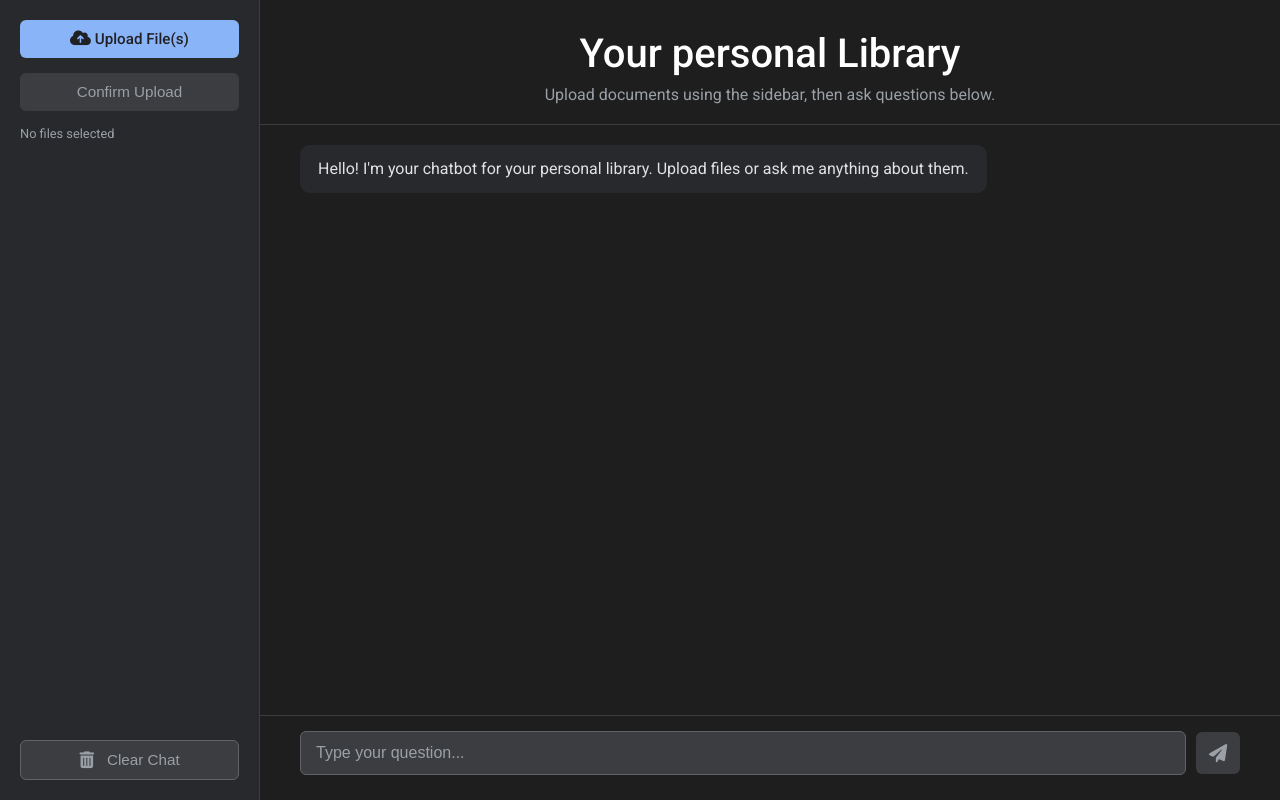
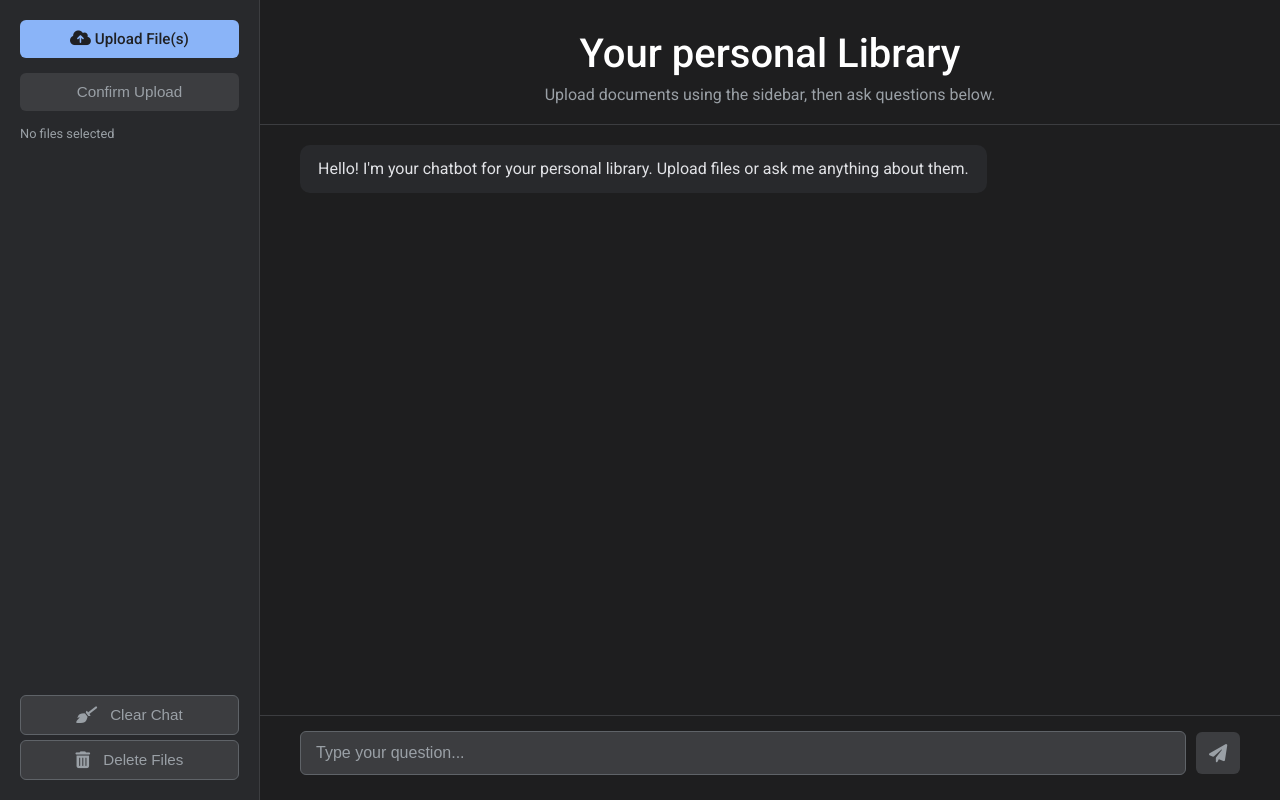
Before and after one commit to nishant-gahlaut/e2e-medical-chatbot-on-custom-data, a Flask app: page / in a window 1280 px wide. Run offline with Flask 3, Linux system fonts and the light colour scheme; parts of the project's set-up code (start-up, migrations or seed data) failed here and were passed over.

Commit message:
Improve UI with separate clear chat and delete files functionality, add upload progress indicator with time estimates

```diff
--- a/app.py
+++ b/app.py
@@ -52,8 +52,19 @@ def upload():
         all_documents = []
         processed_files = []
 
+        # Maximum file size (10MB)
+        MAX_FILE_SIZE = 10 * 1024 * 1024
+
         for file in files:
             if file.filename:
+                # Check file size
+                file.seek(0, os.SEEK_END)
+                file_size = file.tell()
+                file.seek(0)
+
+                if file_size > MAX_FILE_SIZE:
+                    return jsonify({"error": f"File {file.filename} exceeds the 10MB size limit"}), 400
+
                 # Read file bytes
                 file_bytes = file.read()
 
@@ -65,6 +76,11 @@ def upload():
         # Create chunks and embeddings
         _documents = all_documents
         _chunks = create_chunk(_documents)
+
+        # Process in smaller batches if many chunks
+        BATCH_SIZE = 50
+        all_batches = [_chunks[i:i + BATCH_SIZE] for i in range(0, len(_chunks), BATCH_SIZE)]
+
         _embeddings = create_embeddings()
         _index_name = f"medical-docs-{int(time.time())}"
 
@@ -75,8 +91,19 @@ def upload():
             # Index might already exist
             print(f"Index creation error (might already exist): {str(e)}")
 
-        # Create vector store
-        _vector_store = create_pinecone_vector_store(_index_name, _embeddings, _chunks)
+        # Create vector store processing batches to avoid memory issues
+        for i, batch in enumerate(all_batches):
+            if i == 0:
+                # First batch creates the store
+                _vector_store = create_pinecone_vector_store(_index_name, _embeddings, batch)
+            else:
+                # Add subsequent batches
+                PineconeVectorStore.from_documents(
+                    documents=batch,
+                    embedding=_embeddings,
+                    index_name=_index_name,
+                    pinecone_api_key=os.getenv("PINECONE_API_KEY")
+                )
 
         return jsonify({
             "message": "Files processed successfully",
@@ -115,11 +142,20 @@ def chatbot():
 
 @app.route('/reset', methods=['POST'])
 def reset():
-    """Clears chat context and resets Pinecone index."""
+    """Deletes Pinecone indexes and resets server-side resources."""
     global _documents, _chunks, _embeddings, _vector_store, _llm, _index_name
 
     try:
-        # Reset global variables
+        # Delete Pinecone index first (to free up external resources)
+        if _index_name:
+            try:
+                pc = Pinecone(api_key=os.environ.get("PINECONE_API_KEY"))
+                # Only delete our specific index
+                pc.delete_index(_index_name)
+            except Exception as e:
+                print(f"Error deleting Pinecone index: {str(e)}")
+
+        # Reset global variables to free memory
         _documents = None
         _chunks = None
         _embeddings = None
@@ -127,19 +163,23 @@ def reset():
         _llm = None
         _index_name = None
 
-        # Delete Pinecone index
-        try:
-            pc = Pinecone(api_key=os.environ.get("PINECONE_API_KEY"))
-            for index in pc.list_indexes():
-                pc.delete_index(index.name)
-        except Exception as e:
-            print(f"Error deleting Pinecone indexes: {str(e)}")
+        # Force garbage collection
+        import gc
+        gc.collect()
 
-        # No longer cleaning up file system as we're not storing files permanently
-
-        return jsonify({"message": "Chat reset successful"})
+        return jsonify({"message": "Files deleted successfully"})
     except Exception as e:
         return jsonify({"error": str(e)}), 500
 
 if __name__ == "__main__":
-    app.run(host='0.0.0.0', port=8080, debug=True)
+    # Set higher timeouts to allow for processing larger files
+    from werkzeug.serving import run_simple
+
+    # Configure app for production-like settings
+    app.config['MAX_CONTENT_LENGTH'] = 20 * 1024 * 1024  # 20MB max upload
+
+    run_simple('0.0.0.0', 8080, app,
+               use_reloader=True,
+               use_debugger=True,
+               threaded=True,
+               passthrough_errors=True)
--- a/src/helper.py
+++ b/src/helper.py
@@ -49,7 +49,7 @@ def process_file_bytes(file_bytes, filename):
 
 def create_chunk(documents):
     """Splits documents into smaller chunks."""
-    text_splitter = RecursiveCharacterTextSplitter(chunk_size=1000, chunk_overlap=200)
+    text_splitter = RecursiveCharacterTextSplitter(chunk_size=500, chunk_overlap=50)
     chunks = text_splitter.split_documents(documents)
     return chunks
 
@@ -59,7 +59,7 @@ def create_embeddings():
         embeddings = HuggingFaceEmbeddings(
             model_name="BAAI/bge-base-en",
             model_kwargs={"device": "cpu"},
-            encode_kwargs={"normalize_embeddings": True}
+            encode_kwargs={"normalize_embeddings": True, "batch_size": 8}
         )
         return embeddings
     except Exception as e:
--- a/static/style.css
+++ b/static/style.css
@@ -90,10 +90,50 @@ html, body {
     word-break: break-word; /* Prevent long filenames from overflowing */
 }
 
+/* Upload Status and Progress Styling */
+.upload-status {
+    margin-top: 15px;
+    padding: 10px;
+    background-color: var(--bg-color-light);
+    border-radius: var(--border-radius-small);
+    transition: all 0.3s ease;
+}
+
+.upload-status.hidden {
+    display: none;
+}
+
+.upload-progress-container {
+    height: 8px;
+    background-color: var(--bg-color-dark);
+    border-radius: 4px;
+    overflow: hidden;
+    margin-bottom: 8px;
+}
+
+.upload-progress-bar {
+    height: 100%;
+    width: 0;
+    background-color: var(--accent-color);
+    transition: width 0.5s ease;
+}
+
+.upload-status-text {
+    font-size: 0.85rem;
+    color: var(--text-color-primary);
+    margin-bottom: 4px;
+}
+
+.upload-time-estimate {
+    font-size: 0.8rem;
+    color: var(--text-color-secondary);
+    font-style: italic;
+}
+
 /* Reset Button at the Bottom */
 .sidebar .btn-reset {
     position: absolute;
-    bottom: 20px;
+    bottom: 65px; /* Move up to make room for delete button */
     left: 20px;
     right: 20px; /* Stretch across padding */
     width: calc(100% - 40px); /* Calculate width based on padding */
@@ -107,6 +147,26 @@ html, body {
     color: #ffffff;
 }
 .sidebar .btn-reset i {
+    margin-right: 5px;
+}
+
+/* Delete Button at the Bottom */
+.sidebar .btn-delete {
+    position: absolute;
+    bottom: 20px;
+    left: 20px;
+    right: 20px; /* Stretch across padding */
+    width: calc(100% - 40px); /* Calculate width based on padding */
+    background-color: var(--bg-color-light);
+    color: var(--text-color-secondary);
+    border: 1px solid var(--border-color-light);
+    transition: all 0.2s ease;
+}
+.sidebar .btn-delete:hover {
+    background-color: var(--error-color); /* Red color on hover for warning */
+    color: #ffffff;
+}
+.sidebar .btn-delete i {
     margin-right: 5px;
 }
 
--- a/templates/chat.html
+++ b/templates/chat.html
@@ -26,11 +26,23 @@
                 <input type="file" id="fileInput" multiple style="display: none;">
                 <button class="btn btn-secondary btn-trigger-upload" onclick="uploadFiles()">Confirm Upload</button>
                 <small id="file-info">No files selected</small> <!-- Optional: Show selected file names -->
+
+                <!-- New upload progress and status indicator -->
+                <div id="upload-status" class="upload-status hidden">
+                    <div class="upload-progress-container">
+                        <div id="upload-progress-bar" class="upload-progress-bar"></div>
+                    </div>
+                    <div id="upload-status-text" class="upload-status-text">Processing files...</div>
+                    <div id="upload-time-estimate" class="upload-time-estimate"></div>
+                </div>
             </div>
 
             <!-- Reset Button at the Bottom -->
-            <button class="btn btn-reset" onclick="resetChat()">
-                <i class="fas fa-trash-alt"></i> Clear Chat
+            <button class="btn btn-reset" onclick="clearChatUI()">
+                <i class="fas fa-broom"></i> Clear Chat
+            </button>
+            <button class="btn btn-delete" onclick="deleteFiles()">
+                <i class="fas fa-trash-alt"></i> Delete Files
             </button>
         </aside>
 
@@ -143,10 +155,40 @@
                 formData.append('files', file);
             }
 
-            // Add a visual indicator for upload start
-            addMessage(`Processing ${fileInput.files.length} file(s)...`, false); // Show processing message
+            // Show upload status container
+            const uploadStatus = document.getElementById('upload-status');
+            const uploadProgressBar = document.getElementById('upload-progress-bar');
+            const uploadStatusText = document.getElementById('upload-status-text');
+            const uploadTimeEstimate = document.getElementById('upload-time-estimate');
+
+            if (uploadStatus) uploadStatus.classList.remove('hidden');
+            if (uploadProgressBar) uploadProgressBar.style.width = '5%'; // Initial progress
+            if (uploadStatusText) uploadStatusText.textContent = 'Starting upload...';
+
+            // Calculate estimated time based on file size
+            const totalSizeMB = Array.from(fileInput.files).reduce((acc, file) => acc + file.size, 0) / (1024 * 1024);
+            const estimatedTimeSeconds = Math.max(5, Math.ceil(totalSizeMB * 1.5)); // Rough estimate: 1.5 sec per MB, minimum 5 seconds
+            if (uploadTimeEstimate) uploadTimeEstimate.textContent = `Estimated time: ${estimatedTimeSeconds} seconds`;
+
+            // Set up progress simulation (since we don't have real upload progress)
+            let progress = 5;
+            const progressInterval = setInterval(() => {
+                if (progress < 90) {
+                    progress += Math.random() * 5; // Random increment for natural feel
+                    if (uploadProgressBar) uploadProgressBar.style.width = `${progress}%`;
+
+                    // Update status text based on progress
+                    if (uploadStatusText) {
+                        if (progress < 30) uploadStatusText.textContent = 'Uploading files...';
+                        else if (progress < 60) uploadStatusText.textContent = 'Processing content...';
+                        else uploadStatusText.textContent = 'Creating embeddings...';
+                    }
+                }
+            }, 500);
+
+            // Disable upload button
             const confirmButton = document.querySelector('.btn-trigger-upload');
-            if(confirmButton) confirmButton.disabled = true; // Disable button during upload
+            if(confirmButton) confirmButton.disabled = true;
 
             try {
                 const response = await fetch('/upload', {
@@ -154,46 +196,87 @@
                     body: formData
                 });
 
+                // Clear interval and set to 100% when complete
+                clearInterval(progressInterval);
+                if (uploadProgressBar) uploadProgressBar.style.width = '100%';
+
                 if (!response.ok) {
-                     const errorText = await response.text();
-                     throw new Error(`Processing failed: ${response.status} ${response.statusText}. ${errorText}`);
+                    const errorText = await response.text();
+                    throw new Error(`Processing failed: ${response.status} ${response.statusText}. ${errorText}`);
                 }
 
                 const data = await response.json();
-                alert(data.message || 'Files processed successfully!');
-                addMessage(data.message || 'Files processed successfully!', false);
-                fileInfo.textContent = 'No files selected'; // Reset file info
-                fileInput.value = ''; // Clear the file input selection
+
+                // Update upload status with success
+                if (uploadStatusText) uploadStatusText.textContent = 'Files processed successfully!';
+                if (uploadTimeEstimate) uploadTimeEstimate.textContent = `${data.document_count} documents | ${data.chunk_count} chunks created`;
+
+                // Reset file inputs
+                fileInfo.textContent = 'No files selected';
+                fileInput.value = '';
 
             } catch (error) {
                 console.error("Processing error:", error);
-                alert(`Error processing files: ${error.message}`);
-                addMessage(`Error processing files: ${error.message}`, false); // Show error in chat
+
+                // Update upload status with error
+                if (uploadStatusText) uploadStatusText.textContent = `Error: ${error.message}`;
+                if (uploadTimeEstimate) uploadTimeEstimate.textContent = '';
+                if (uploadProgressBar) {
+                    uploadProgressBar.style.width = '100%';
+                    uploadProgressBar.style.backgroundColor = 'var(--error-color)';
+                }
+
             } finally {
-                 if(confirmButton) confirmButton.disabled = false; // Re-enable button
+                if(confirmButton) confirmButton.disabled = false;
+
+                // Hide upload status after some time on success
+                setTimeout(() => {
+                    if (uploadProgressBar && uploadProgressBar.style.backgroundColor !== 'var(--error-color)') {
+                        uploadStatus.classList.add('hidden');
+                        // Reset progress bar
+                        uploadProgressBar.style.width = '0%';
+                    }
+                }, 5000);
             }
         }
 
-        async function resetChat() {
+        async function clearChatUI() {
+            const chatContainer = document.getElementById('chatContainer');
+            if (!chatContainer) return;
+
+            // Clear chat visually immediately without server call
+            chatContainer.innerHTML = '<div class="message bot-message">Chat history cleared. Your uploaded files are still available.</div>';
+        }
+
+        async function deleteFiles() {
             const chatContainer = document.getElementById('chatContainer');
             if (!chatContainer) return;
 
             try {
+                // Show deleting message
+                addMessage("Deleting uploaded files...", false);
+
                 // Call the reset API endpoint
                 const response = await fetch('/reset', { method: 'POST' });
 
                 if (!response.ok) {
                     const errorText = await response.text();
-                    throw new Error(`Reset failed: ${response.status} ${response.statusText}. ${errorText}`);
+                    throw new Error(`Delete failed: ${response.status} ${response.statusText}. ${errorText}`);
                 }
 
                 // Clear chat visually
-                chatContainer.innerHTML = '<div class="message bot-message">Chat history cleared. You can upload new files or ask questions about your documents.</div>';
+                chatContainer.innerHTML = '<div class="message bot-message">Files deleted successfully. You can upload new documents now.</div>';
 
-                // Note: We no longer reset file info or file input since we're only clearing the chat
+                // Reset file info and file input
+                const fileInfo = document.getElementById('file-info');
+                if (fileInfo) fileInfo.textContent = 'No files selected';
+
+                const fileInput = document.getElementById('fileInput');
+                if (fileInput) fileInput.value = '';
+
             } catch (error) {
-                console.error("Reset error:", error);
-                addMessage(`Error resetting chat: ${error.message}`, false);
+                console.error("Delete error:", error);
+                addMessage(`Error deleting files: ${error.message}`, false);
             }
         }
 
```
